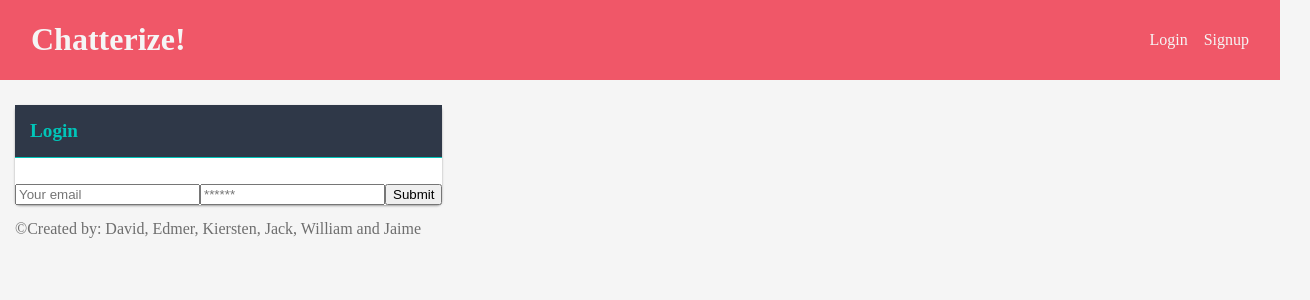
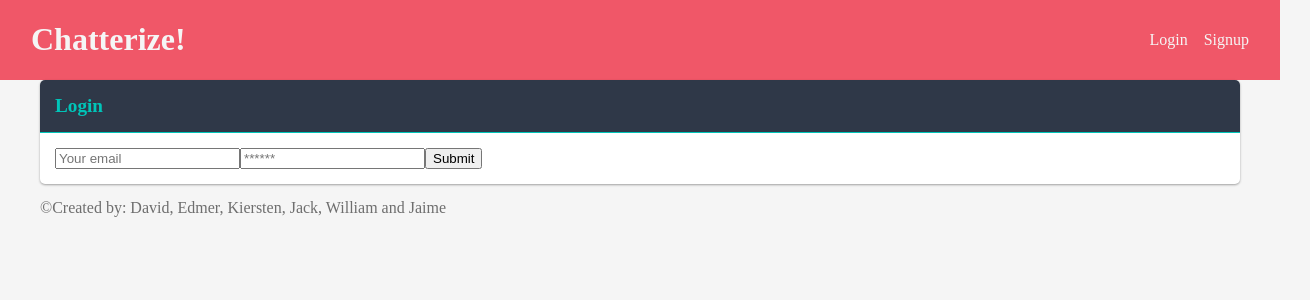
Before and after one commit to xJaimeGx/chatterize, a React (Create React App) app in the folder client/: page /login in a window 1280 px wide. Shown: the top 300 px of the page, 1310 px wide, since content can reach past the window. Built offline with nearby package versions, Linux system fonts and the light colour scheme.

Commit message:
style cards

```diff
--- a/client/src/components/Header/index.js
+++ b/client/src/components/Header/index.js
@@ -4,7 +4,7 @@ import React from 'react';
 const Header = () => {
   return (
     <header className="bg-secondary mb-4 py-2 flex-row align-center">
-      <div className="container flex-row justify-space-between-lg justify-center align-center">
+      <div className="header flex-row justify-space-between-lg justify-center align-center">
           <Link to="/">
             <h1>Chatterize!</h1>
           </Link>
--- a/client/src/components/TopicList/index.js
+++ b/client/src/components/TopicList/index.js
@@ -25,11 +25,13 @@ const TopicList = ({ topics, title }) => {
             <div className="card-body">
               <Link to={`/topic/${topic._id}`}>
                 <p>{topic.topicText}</p>
-                <p className="mb-0">
-                  Replies: {topic.replyNum} || Click to{' '}
-                  {topic.replyNum ? 'see' : 'start'} the chat!
-                </p>
               </Link>
+            </div>
+            <div className='card-footer justify-right'>
+              <p className="mb-0">
+                Replies: {topic.replyNum} || <i>Click to{' '}
+                {topic.replyNum ? 'see' : 'start'} the chat!</i>
+              </p>
             </div>
           </div>
         ))}
--- a/client/src/styles.css
+++ b/client/src/styles.css
@@ -17,9 +17,13 @@
   align-items: center;
 }
 
+.col-12 {
+  width: 100%;
+}
+
 .container {
-  width: 100%;
-  padding: 0 15px;
+  max-width: 1200px;
+  margin: 0 auto;
 }
 
 .flex-row {
@@ -27,25 +31,12 @@
   flex-direction: row;
 }
 
+.justify-right {
+  justify-content: flex-end;
+}
+
 .justify-space-between-lg {
   justify-content: space-between;
-}
-
-.card-header {
-  padding: 15px;
-  background-color: var(--color-sec-dark);
-  color: var(--color-sec);
-  font-size: 1.2rem;
-  font-weight: bold;
-  border-bottom: 1px solid var(--color-sec);
-}
-
-.card {
-  background-color: #fff;
-  border-radius: 5px;
-  box-shadow: 0 1px 3px rgba(0, 0, 0, 0.12), 0 1px 2px rgba(0, 0, 0, 0.24);
-  transition: all 0.3s cubic-bezier(0.25, 0.8, 0.25, 1);
-  margin-bottom: 15px;
 }
 
 body {
@@ -58,7 +49,11 @@ body {
 header {
   background: var(--color-prim-dark);
   padding: 0 1rem;
-  width: -webkit-fill-available;
+}
+
+.header {
+  padding: 0 15px;
+  width: 100%;
 }
 
 a {
@@ -67,5 +62,51 @@ a {
 }
 
 nav a {
-padding-left: 1rem;
+  padding-left: 1rem;
 }
+
+p {
+  color: var(--color-tert-dark);
+}
+
+.card {
+  margin-bottom: 15px;
+  padding: auto;
+  background-color: #fff;
+  border-radius: 5px;
+  box-shadow: 0 1px 3px rgba(0, 0, 0, 0.12), 0 1px 2px rgba(0, 0, 0, 0.24);
+  transition: all 0.3s cubic-bezier(0.25, 0.8, 0.25, 1);
+}
+
+.card-header {
+  margin: auto;
+  padding: 15px;
+  background-color: var(--color-sec-dark);
+  color: var(--color-sec);
+  font-size: 1.2rem;
+  font-weight: bold;
+  border-bottom: 1px solid var(--color-sec);
+  border-top-right-radius: 5px;
+  border-top-left-radius: 5px;
+}
+
+.card-body {
+  padding: 15px;
+}
+
+.card-footer {
+  display: flex;
+  margin: 0;
+  padding: 0 10px;
+  background-color: var(--color-sec);
+  color: var(--color-sec-dark);
+  border-top: 1px solid var(--color-sec-dark);
+  border-bottom-right-radius: 5px;
+  border-bottom-left-radius: 5px;
+  line-height: .4;
+}
+
+::-webkit-scrollbar {
+  width: 0px;
+  background: transparent;
+}
```
